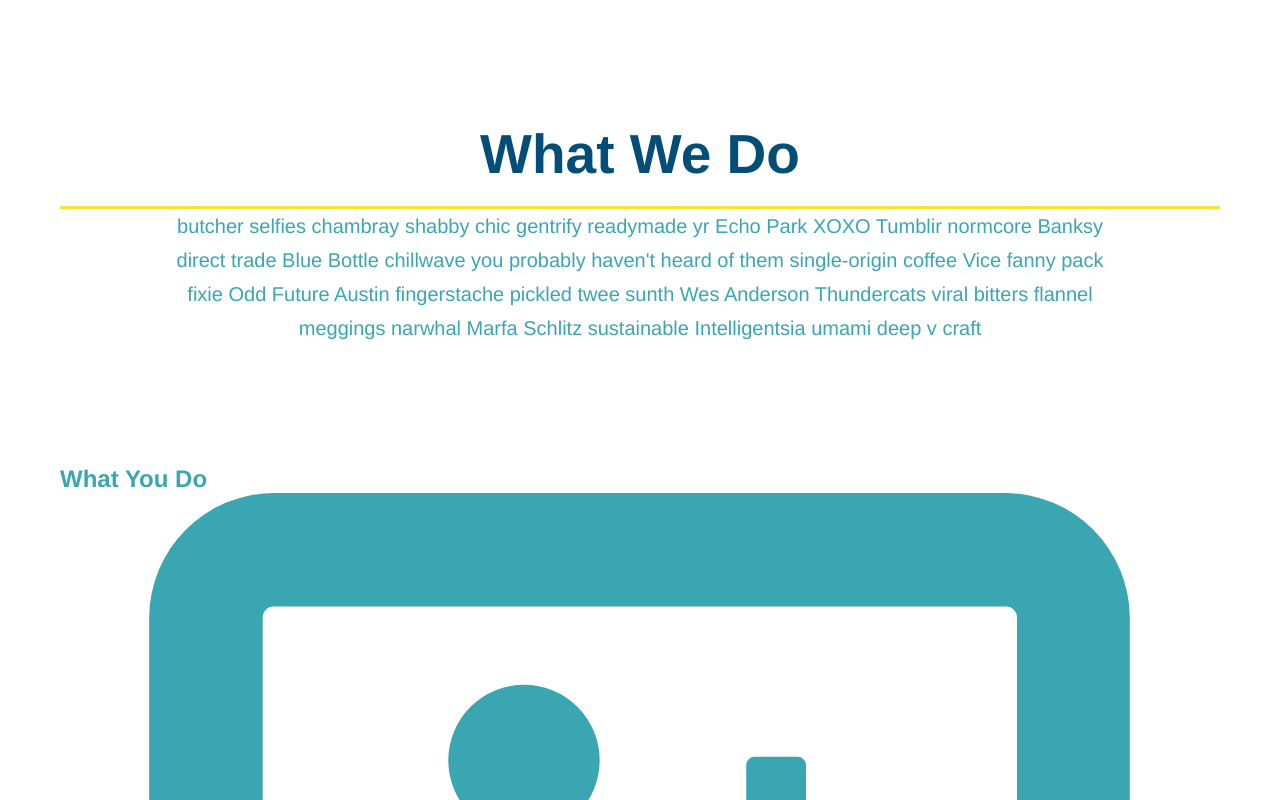
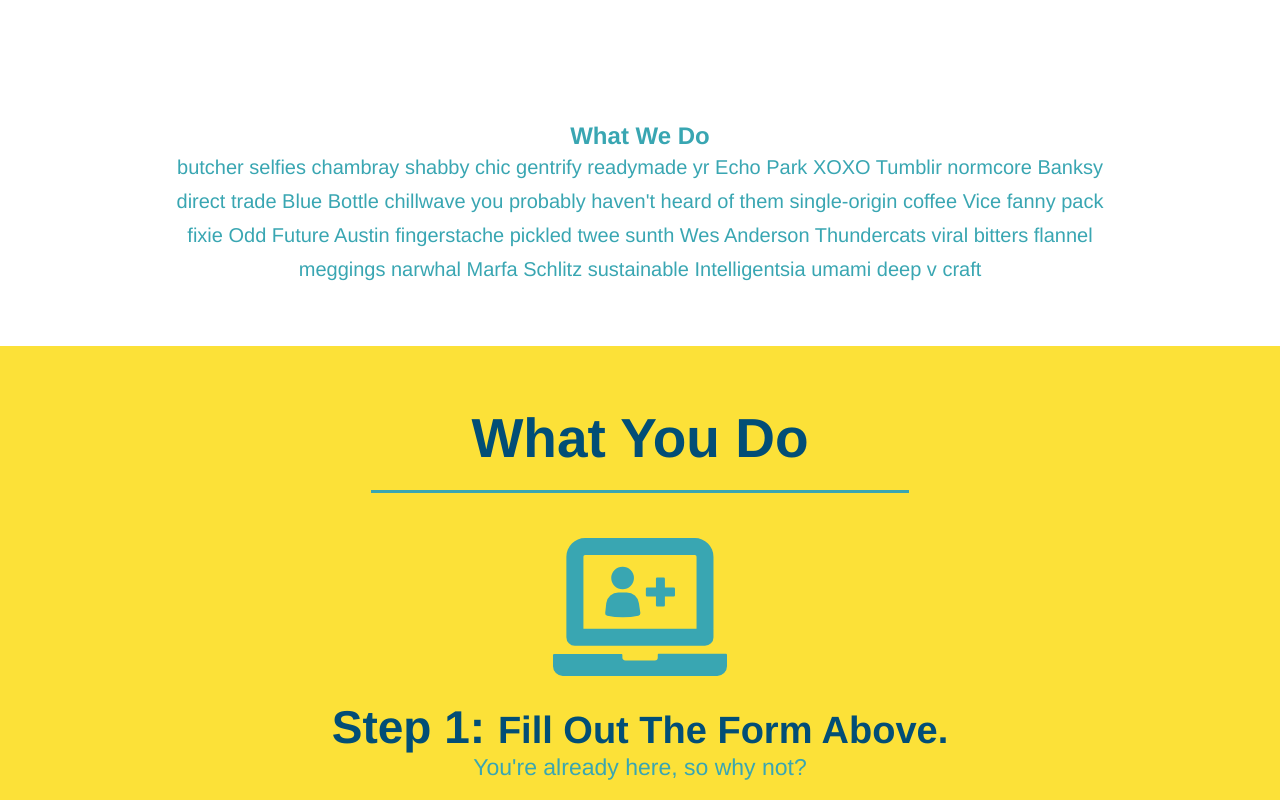
Before and after one commit to NicoleSharrock/run-buddy, a plain HTML site: page index.html in a window 1280 px wide. Shown: the part 620-1420 px from the top of the page. Drawn offline with Linux system fonts and the light colour scheme.

Commit message:
style what you do section

```diff
--- a/assets/css/style.css
+++ b/assets/css/style.css
@@ -133,15 +133,6 @@
       text-align: center;
   }
 
-  .intro h2 {
-      font-size: 55px;
-      color: #024e76;
-      margin-bottom: 35px;
-      padding: 0 100px 20px 100px;
-      border-bottom: 3px solid;
-      border-color: #fce138;
-      margin: 0 auto;
-  }
 
   .intro p {
       line-height: 1.7;
@@ -150,3 +141,54 @@
       font-size: 20px;
       display: inline-block;
   }
+
+  /* what we do section end */
+
+  /* what you do section */
+
+  .steps {
+      text-align: center;
+      background: #fce138;
+  }
+
+
+  .section-title {
+    font-size: 55px;
+    color: #024e76;
+    margin-bottom: 35px;
+    padding: 0 100px 20px 100px;
+    display: inline-block;
+    border-bottom: 3px solid;
+  }
+
+  .primary-border {
+    border-color: #fce138;
+  }
+
+  .secondary-border {
+    border-color: #39a6b2;
+  }
+
+  .steps div {
+      margin-bottom: 80px;
+  }
+
+  .steps img {
+      width: 15%;
+      margin: 10px 0;
+  }
+
+  .steps h3 {
+      color: #024e76;
+      font-size: 46px;
+      margin-top: 10px;
+  }
+
+  .steps p {
+      color: #39a6b2;
+      font-size: 23px;
+  }
+
+  .steps span {
+      font-size: 38px;
+  }
--- a/index.html
+++ b/index.html
@@ -70,37 +70,37 @@
 
   <!-- "what we do" section -->
   <section id="what-we-do" class="intro">
-    <h2>What We Do</h2>
+    <h2 class="setion-title primary-border">What We Do</h2>
     <p>
       butcher selfies chambray shabby chic gentrify readymade yr Echo Park XOXO Tumblir normcore Banksy direct trade Blue Bottle chillwave you probably haven't heard of them single-origin coffee Vice fanny pack fixie Odd Future Austin fingerstache pickled twee sunth Wes Anderson Thundercats viral bitters flannel meggings narwhal Marfa Schlitz sustainable Intelligentsia umami deep v craft
     </p>
   </section>
 
   <!-- "what you do" section -->
-  <section id="what-you-do">
-    <h2>What You Do</h2>
+  <section id="what-you-do" class="steps">
+    <h2 class="section-title secondary-border">What You Do</h2>
 
     <div>
       <img src="./assets/images/step-1.svg" alt="" />
-      <h3>Step 1: Fill Out The Form Above.</h3>
+      <h3>Step 1: <span>Fill Out The Form Above.</span></h3>
       <p>You're already here, so why not?</p>
     </div>
 
     <div>
       <img src="./assets/images/step-2.svg" alt="" />
-      <h3>Step 2: Consult with One of Our Trainers.</h3>
+      <h3>Step 2: <span>Consult with One of Our Trainers.</span></h3>
       <p>Are you here to build muscle, lose weight, or just feel good?</p>
     </div>
 
     <div>
       <img src="./assets/images/step-3.svg" alt="" />
-      <h3>Step 3: Get Running.</h3>
+      <h3>Step 3: <span>Get Running.</span></h3>
       <p>Hit the ground running (literally) once your trainer lays out your plan.</p>
     </div>
 
     <div>
       <img src="./assets/images/step-4.svg" alt="" />
-      <h3>Step 4: See Results.</h3>
+      <h3>Step 4: <span>See Results.</span></h3>
       <p>Bi-weekly checkins with your trainer will keep you focused</p>
     </div>
   </section>
```
